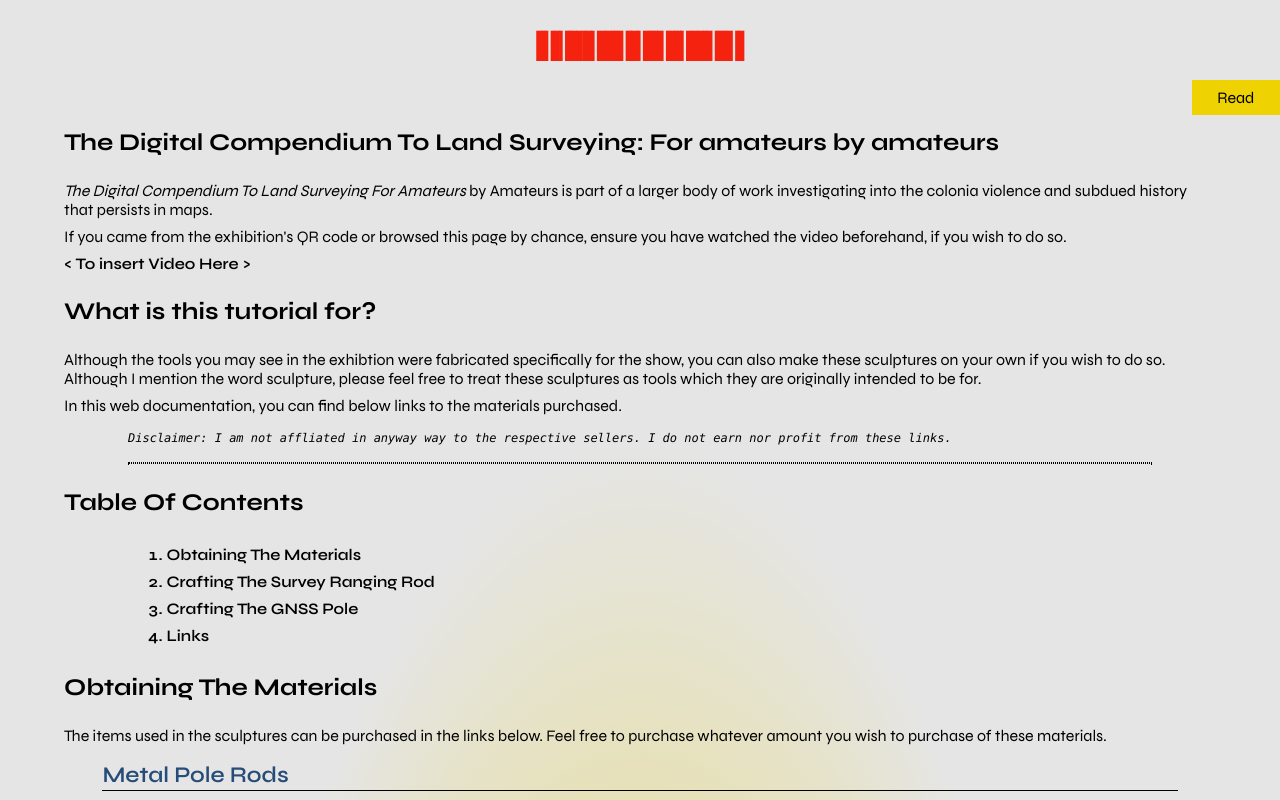
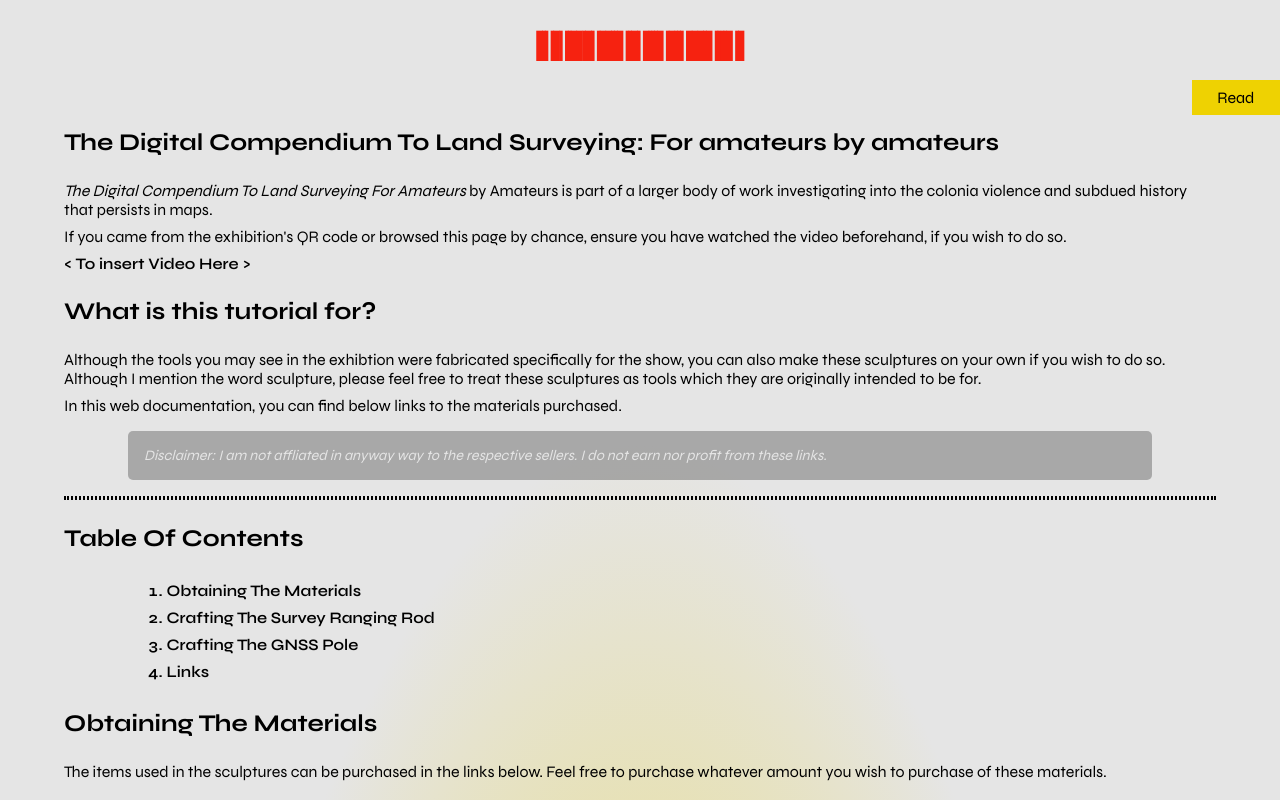
Before and after one commit to syahshiimi/a-bridged, a React (Create React App) app: page /craftingtutorial in a window 1280 px wide. Shown: the top 800 px of the page. Built offline with nearby package versions, Linux system fonts and the light colour scheme; a web font is replaced by a local one.

Commit message:
centralised all content via flexbox, made some minor changes to modal nav

```diff
--- a/src/App.js
+++ b/src/App.js
@@ -40,6 +40,7 @@ const BodyWrapper = styled.article`
   flex-direction: column;
   flex: 1 1 100%;
   padding: 0vh 5vw;
+  justify-content: center;
   background: radial-gradient(
     41.63% 41.63% at 50% 50%,
     #eed202 0%,
--- a/src/assets/css/index.css
+++ b/src/assets/css/index.css
@@ -220,7 +220,7 @@ blockquote > p {
 
 .c-navbar__modal > ul {
   padding: 0vh 5vw;
-  margin: 1vh 0vw;
+  margin: .5vh 0vw;
   list-style: none;
 }
 .c-navbar__modal > ul > li > a {
--- a/src/index.js
+++ b/src/index.js
@@ -34,7 +34,10 @@ const Index = () => {
             <Route
               path="*"
               element={
-                <main style={{ padding: "1rem" }}>
+                <main
+                  className="c-emptycontent"
+                  style={{ padding: "1rem", textAlign: "center" }}
+                >
                   <p>There's nothing here!</p>
                 </main>
               }
--- a/src/pages/craftingtutorial.js
+++ b/src/pages/craftingtutorial.js
@@ -41,8 +41,8 @@ const CraftingWrapper = styled.main`
     margin: 1vh 0vw;
   }
   .c-craftingtutorial > hr {
-    margin: 2vh 5vw;
-    border: dotted 1px;
+    margin: 2vh 0vw;
+    border: 2px dotted var(--primary-clr-200);
   }
   .c-craftingtutorial > pre {
     margin: 2vh 5vw;
--- a/src/pages/markdown/the digitla compendium tutorial.md
+++ b/src/pages/markdown/the digitla compendium tutorial.md
@@ -11,7 +11,7 @@ Although the tools you may see in the exhibtion were fabricated specifically for
 
 In this web documentation, you can find below links to the materials purchased.
 
-	Disclaimer: I am not affliated in anyway way to the respective sellers. I do not earn nor profit from these links.
+> Disclaimer: I am not affliated in anyway way to the respective sellers. I do not earn nor profit from these links.
 
 ---
 
```
